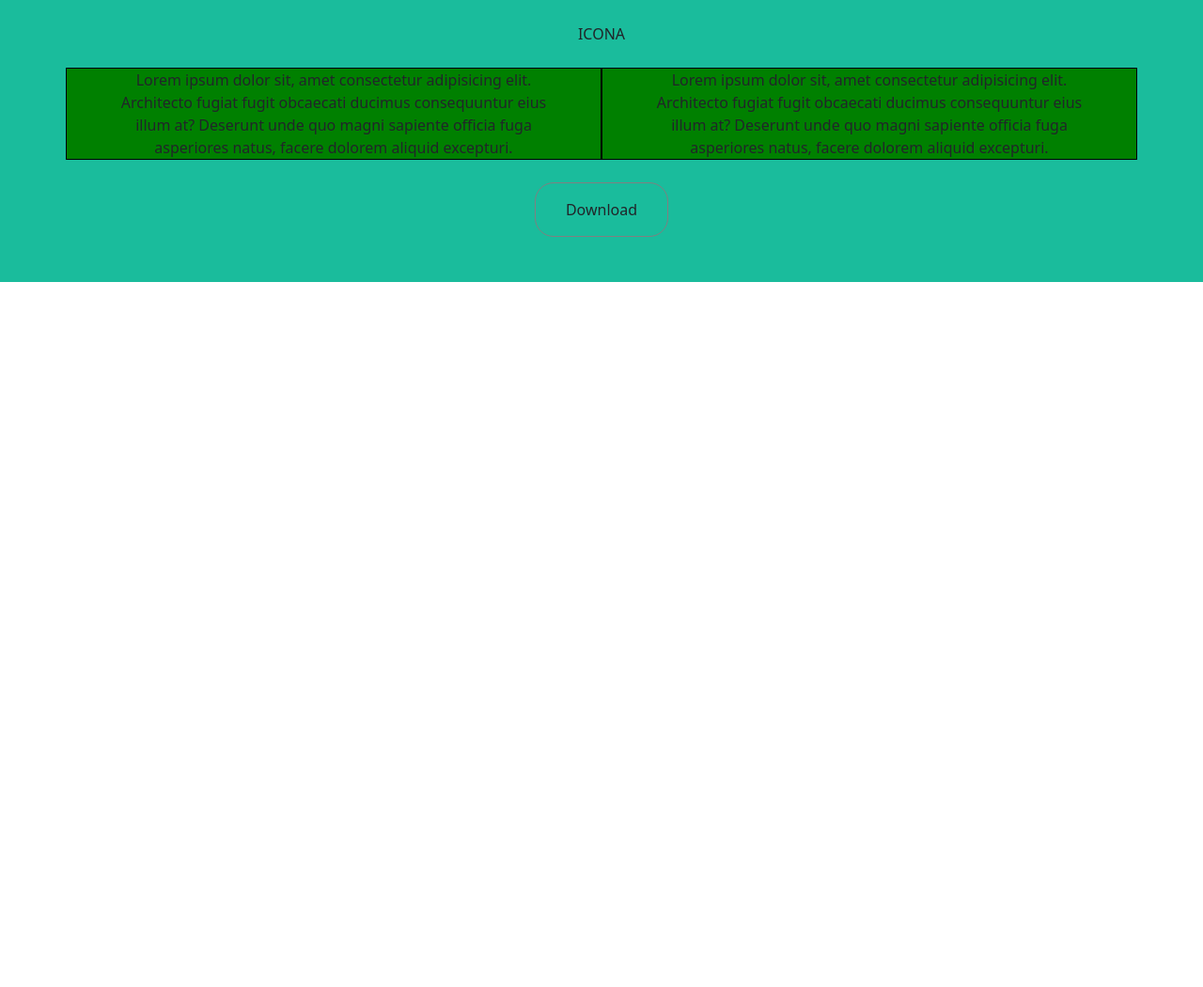
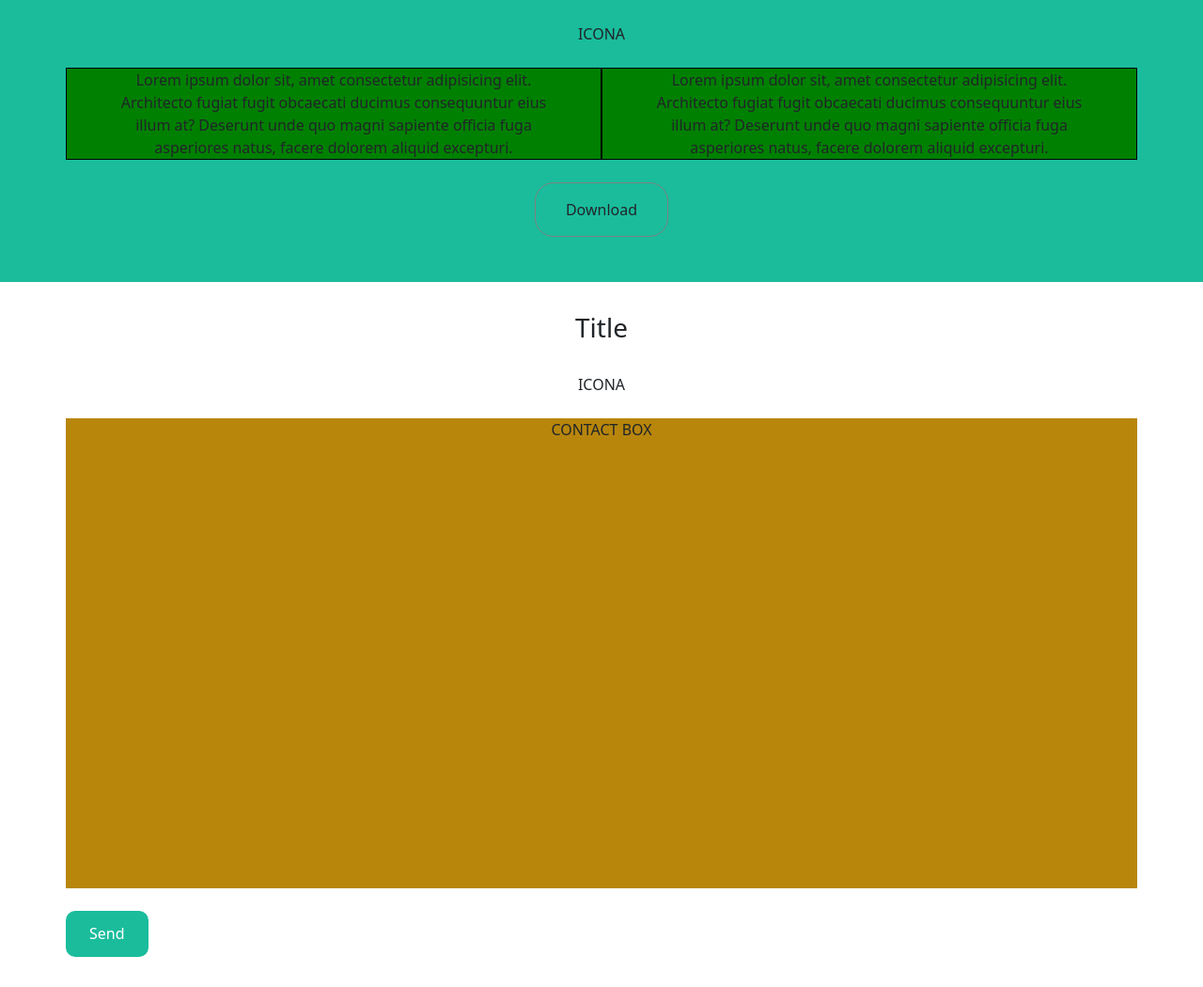
Before and after one commit to GioGio4/html-css-bootstrap-freelancer, a plain HTML site: page index.html in a window 1280 px wide. Shown: the part 1220-2270 px from the top of the page at 94% size. Before the commit the page ends 1520 px from the top, so only its background shows below. Drawn offline with nearby package versions, Linux system fonts and the light colour scheme.

Commit message:
Add section contact

```diff
--- a/css/style.css
+++ b/css/style.css
@@ -70,6 +70,7 @@ header{
 
 .about{
     background-color: #1abc9c;
+    margin-bottom: 2rem;
 }
 
 .testo-prova{
@@ -84,3 +85,22 @@ header{
     border: 1.5px solid gray;
     border-radius: 20px;
 }
+
+.contact{
+    margin-bottom: 2rem;
+}
+
+.box-contact{
+    /* Debug */
+    background-color: darkgoldenrod;
+    height: 500px;
+
+}
+
+.btn-send{
+    background-color: #1abc9c;
+    color: white;
+    padding: 0.7rem 1.5rem;
+    border: 1px solid transparent;
+    border-radius: 10px;
+}
--- a/index.html
+++ b/index.html
@@ -131,6 +131,32 @@
 
         </section>
 
+        <!-- Section contact -->
+        <section class="contact">
+
+            <div class="container">
+
+                <div class="row gy-4 text-center">
+
+                    <div class="col-12">
+                        <h3>Title</h3>
+                    </div>
+                    <div class="col-12">
+                        ICONA
+                    </div>
+
+                    <div class="box-contact col-12 ">
+                        CONTACT BOX
+                    </div>
+                    <div class="btn-send col-auto">
+                        Send
+                    </div>
+
+                </div>
+
+            </div>
+
+        </section>
 
     </main>
 
```
